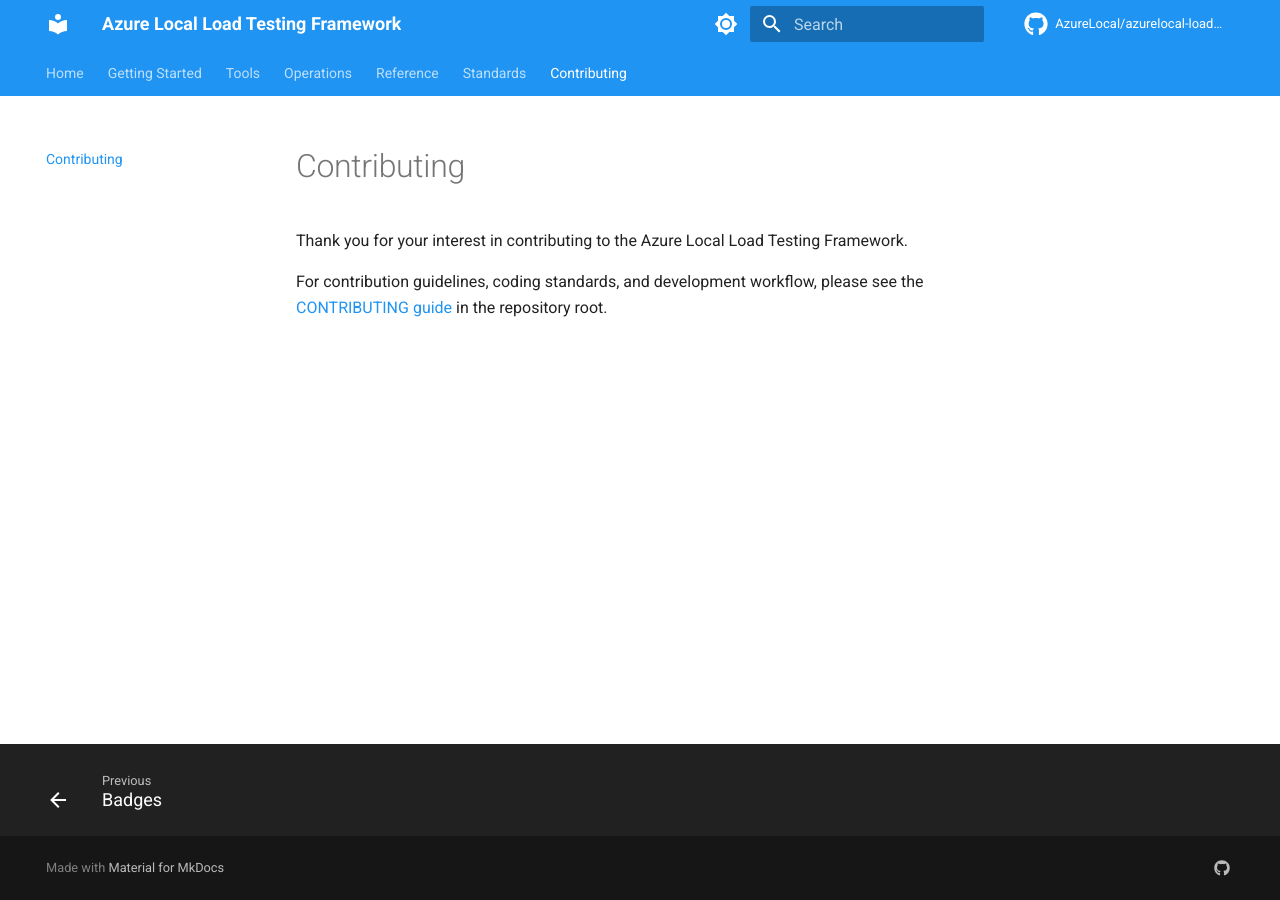
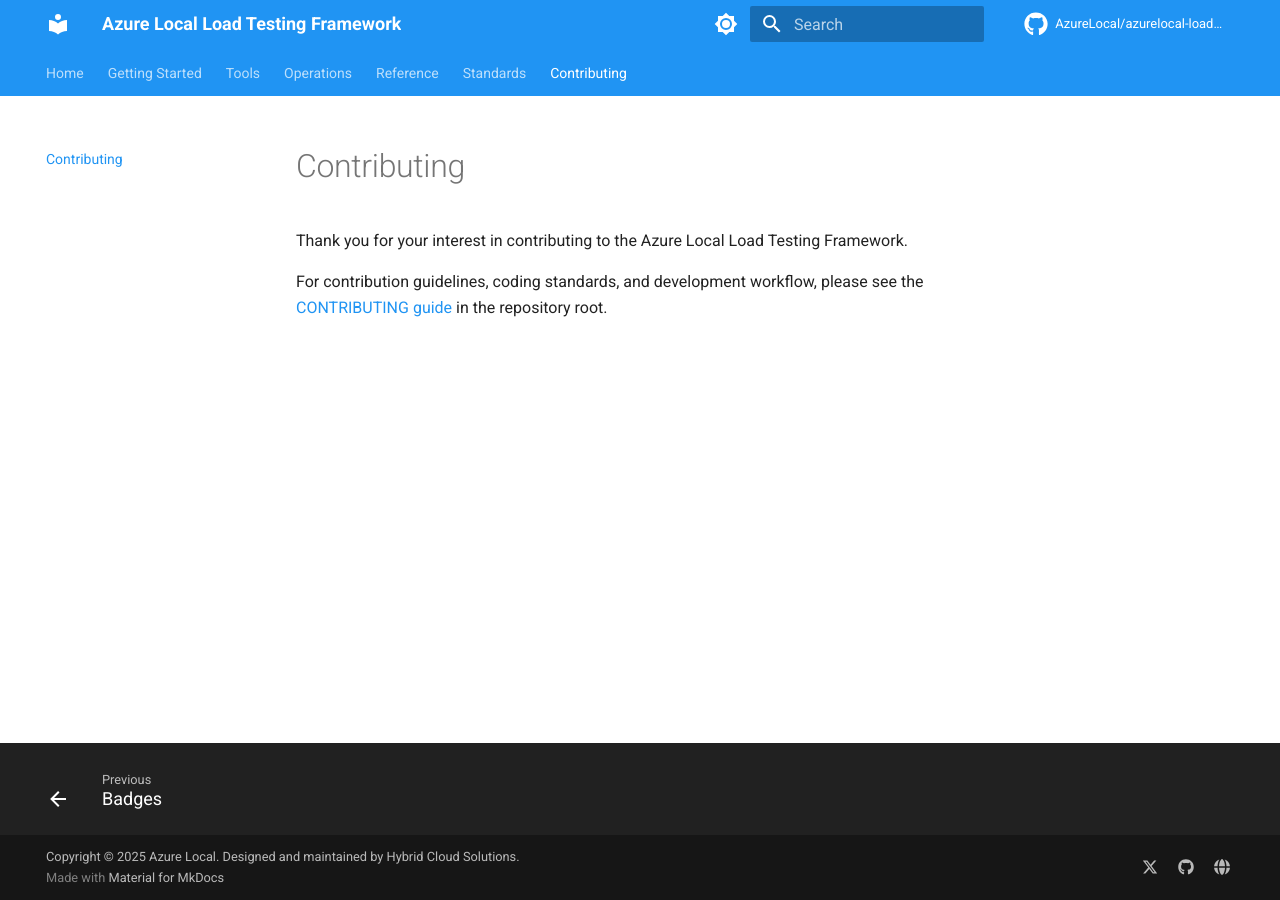
Before and after one commit to AzureLocal/azurelocal-loadtools, an MkDocs documentation site: the page built from docs/contributing.md, in a window 1280 px wide. Built offline with MkDocs 1.6.1 and Material for MkDocs 9.7.7, drawn with Linux system fonts in a browser that asks for light colours; comment, search, counter and statistics services are not loaded.

Commit message:
docs: add footer branding, social links, copyright (#3) and dev warning (#9)

```diff
--- a/mkdocs.yml
+++ b/mkdocs.yml
@@ -92,6 +92,17 @@ plugins:
 
 extra:
   social:
+    - icon: fontawesome/brands/x-twitter
+      link: https://x.com/countrycloudboy
+      name: CountryCloudBoy on X
     - icon: fontawesome/brands/github
-      link: https://github.com/AzureLocal
+      link: https://github.com/AzureLocal/azurelocal-loadtools
+      name: GitHub Repository
+    - icon: fontawesome/solid/globe
+      link: https://azurelocal.cloud
+      name: Azure Local Community
   homepage: https://azurelocal.cloud
+
+copyright: >-
+  Copyright &copy; 2025 Azure Local. Designed and maintained by
+  <a href="https://www.hybridsolutions.cloud">Hybrid Cloud Solutions</a>.
```
Also changed, not shown: docs/index.md (+3 -0 lines).
